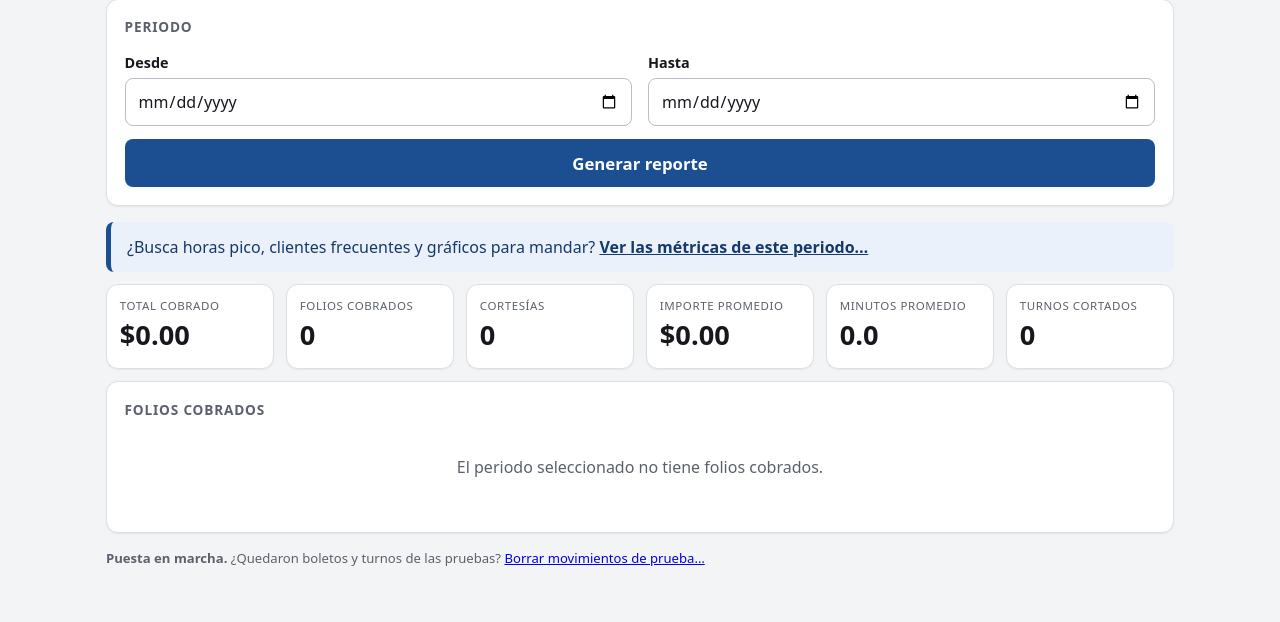
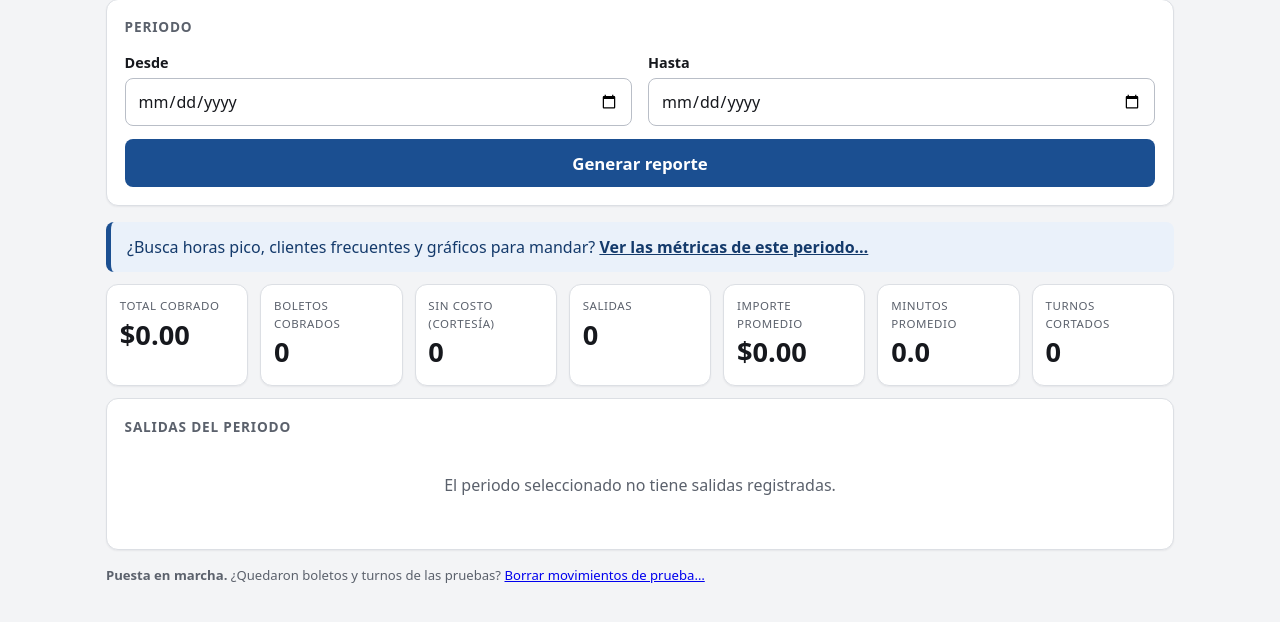
Before and after one commit to OMAR57607/estacionamiento-IRcars, a Django app: page /reportes/ in a window 1280 px wide. Shown: the part 76-698 px from the top of the page. Run offline with Django 5.2, Linux system fonts and the light colour scheme; the visitor is signed in with stand-in values (Sample User, id 1); data comes from the database, SQL or seed files in the repository; data that the repository does not hold is empty.

Commit message:
Reportes y métricas cuentan los boletos igual que el corte
`reporte_por_rango` contaba como «cobrados» todas las salidas del periodo,
cortesías incluidas, y dividía el importe promedio también entre ellas.
Reportes, Métricas y el PDF la usan, así que los tres decían «5 cobrados»
donde el corte del mismo turno decía 4, y cada cortesía bajaba el promedio.

- `folios_cobrados` son ahora los boletos con importe, como en el corte.
- Clave nueva `salidas` con el total del periodo, que es lo que lista la
  tabla de Reportes.
- El importe promedio se calcula sobre los boletos cobrados; la
  permanencia promedio, sobre todas las salidas.
- Rótulos: «Folios cobrados» pasa a «Boletos cobrados», «Cortesías» a
  «Sin costo (cortesía)», el listado a «Salidas del periodo», y una salida
  de $0 dice «Sin costo» o «Pensión» en lugar de «$0.00».
- Las tablas de composición de Métricas y del PDF rotulaban «Boletos» a
  todas las salidas; ahora dicen «Salidas». Su cálculo no cambia.

Fase 1 de docs/PLAN-UX.md.

Co-Authored-By: Claude Opus 5.5 <noreply@anthropic.com>
Claude-Session: https://claude.ai/code/session_01Y32xS4VTCGXFk28tBC9gGK

```diff
--- a/apps/estacionamiento/reportes_pdf.py
+++ b/apps/estacionamiento/reportes_pdf.py
@@ -444,7 +444,7 @@ def construir_reporte(metricas: dict, *, resumen: dict, solicitado_por: str = ""
             ("Boletos cobrados", f"{resumen['folios_cobrados']:,}"),
             ("Importe promedio", pesos(resumen["importe_promedio"])),
             ("Permanencia promedio", duracion(round(resumen["minutos_promedio"]))),
-            ("Cortesías", f"{resumen['folios_cortesia']:,}"),
+            ("Sin costo (cortesía)", f"{resumen['folios_cortesia']:,}"),
             ("Placas atendidas", f"{clientes['placas_atendidas']:,}"),
             ("Clientes frecuentes", f"{clientes['placas_frecuentes']:,}"),
             ("Diferencia de caja", pesos_con_signo(caja["diferencia"])),
@@ -558,7 +558,7 @@ def construir_reporte(metricas: dict, *, resumen: dict, solicitado_por: str = ""
 
     if composicion["por_tipo"]:
         partes.append(_tabla(
-            [["Tipo de vehículo", "Boletos", "Ingreso", "% del ingreso"]]
+            [["Tipo de vehículo", "Salidas", "Ingreso", "% del ingreso"]]
             + [
                 [f["etiqueta"], f"{f['folios']:,}", pesos(f["ingreso"]), f"{f['porcentaje']} %"]
                 for f in composicion["por_tipo"]
--- a/apps/estacionamiento/services_caja.py
+++ b/apps/estacionamiento/services_caja.py
@@ -473,7 +473,14 @@ def reporte_por_rango(desde: datetime, hasta: datetime) -> dict:
     agregados = cobrados.aggregate(
         total=Sum("importe"),
         minutos=Sum("minutos"),
-        folios=Count("id"),
+        salidas=Count("id"),
+        # «Boletos cobrados» con la misma definición que el corte
+        # (`calcular_corte`): los que movieron efectivo. Antes aquí se contaban
+        # todas las salidas, cortesías incluidas, y el reporte de un día decía
+        # «5 cobrados» donde el corte del único turno de ese día decía 4.
+        # Incluye el excedente que paga un pensionado vencido: es efectivo y
+        # el corte también lo cuenta.
+        folios=Count("id", filter=Q(importe__gt=Decimal("0.00"))),
         # Las salidas de pensionado cubiertas también valen $0 y no son
         # cortesías: contarlas así ocultaría las cortesías reales.
         cortesias=Count(
@@ -482,6 +489,7 @@ def reporte_por_rango(desde: datetime, hasta: datetime) -> dict:
         pensionados=Count("id", filter=Q(pension__isnull=False)),
     )
     folios = agregados["folios"] or 0
+    salidas = agregados["salidas"] or 0
     pagos = PagoPension.objects.filter(
         estado=EstadoPagoPension.VIGENTE, creado_en__gte=desde, creado_en__lte=hasta
     ).aggregate(total=Sum("monto"), pagos=Count("id"), dias=Sum("dias"))
@@ -493,11 +501,18 @@ def reporte_por_rango(desde: datetime, hasta: datetime) -> dict:
         "hasta": hasta,
         "folios_cobrados": folios,
         "folios_cortesia": agregados["cortesias"] or 0,
+        # Todas las salidas del periodo: cobradas, cortesías y salidas de
+        # pensionado cubiertas. Es el total que corresponde al listado.
+        "salidas": salidas,
         "total_cobrado": total,
         "minutos_totales": minutos,
         # Promedios útiles para detectar anomalías de tarificación o de captura.
+        # El importe se promedia sobre los boletos que pagaron: dividir entre
+        # todas las salidas hacía que cada cortesía bajara el promedio, y el
+        # indicador dejaba de decir cuánto paga quien paga. La permanencia sí
+        # se promedia sobre todas: el tiempo en el patio no depende de cobrar.
         "importe_promedio": (total / folios).quantize(Decimal("0.01")) if folios else Decimal("0.00"),
-        "minutos_promedio": round(minutos / folios, 1) if folios else 0.0,
+        "minutos_promedio": round(minutos / salidas, 1) if salidas else 0.0,
         "turnos_cerrados": Turno.objects.filter(
             estado=EstadoTurno.CERRADO, cerrado_en__gte=desde, cerrado_en__lte=hasta
         ).count(),
--- a/apps/estacionamiento/templates/estacionamiento/reportes.html
+++ b/apps/estacionamiento/templates/estacionamiento/reportes.html
@@ -42,13 +42,21 @@
     <div class="rotulo">Total cobrado</div>
     <div class="valor">{{ datos.total_cobrado|pesos }}</div>
   </div>
+  {% comment %} Mismas palabras y mismas cifras que el corte: «boletos cobrados» son
+     los que pagaron y «sin costo» las cortesías. «Salidas» es el total del
+     periodo, el que corresponde al listado de abajo. Antes este indicador
+     decía «Folios cobrados» y contaba también las cortesías. {% endcomment %}
   <div class="indicador">
-    <div class="rotulo">Folios cobrados</div>
+    <div class="rotulo">Boletos cobrados</div>
     <div class="valor">{{ datos.folios_cobrados }}</div>
   </div>
   <div class="indicador">
-    <div class="rotulo">Cortesías</div>
+    <div class="rotulo">Sin costo (cortesía)</div>
     <div class="valor">{{ datos.folios_cortesia }}</div>
+  </div>
+  <div class="indicador">
+    <div class="rotulo">Salidas</div>
+    <div class="valor">{{ datos.salidas }}</div>
   </div>
   <div class="indicador">
     <div class="rotulo">Importe promedio</div>
@@ -82,7 +90,7 @@
 </div>
 
 <div class="tarjeta">
-  <h2>Folios cobrados</h2>
+  <h2>Salidas del periodo</h2>
 
   {% if truncado %}
     <div class="aviso info">
@@ -117,7 +125,9 @@
             <td>{{ f.entrada_en|date:"d/m/Y H:i" }}</td>
             <td>{{ f.salida_en|date:"d/m/Y H:i" }}</td>
             <td class="numero">{{ f.minutos|duracion }}</td>
-            <td class="numero">{{ f.importe|pesos }}</td>
+            {% comment %} Como en el corte: una salida de $0 dice qué fue, para que
+               no parezca un cobro capturado en cero. {% endcomment %}
+            <td class="numero">{% if f.importe %}{{ f.importe|pesos }}{% elif f.pension_id %}Pensión{% else %}Sin costo{% endif %}</td>
             <td>{{ f.operador_salida|default:"—" }}</td>
           </tr>
         {% endfor %}
@@ -125,7 +135,7 @@
       </table>
     </div>
   {% else %}
-    <p class="vacio">El periodo seleccionado no tiene folios cobrados.</p>
+    <p class="vacio">El periodo seleccionado no tiene salidas registradas.</p>
   {% endif %}
 </div>
 {% endif %}
```
Also changed, not shown: apps/estacionamiento/templates/estacionamiento/metricas.html (+7 -3 lines), apps/estacionamiento/tests/test_caja.py (+73 -0 lines), apps/estacionamiento/tests/test_pensiones_corte.py (+3 -0 lines).
